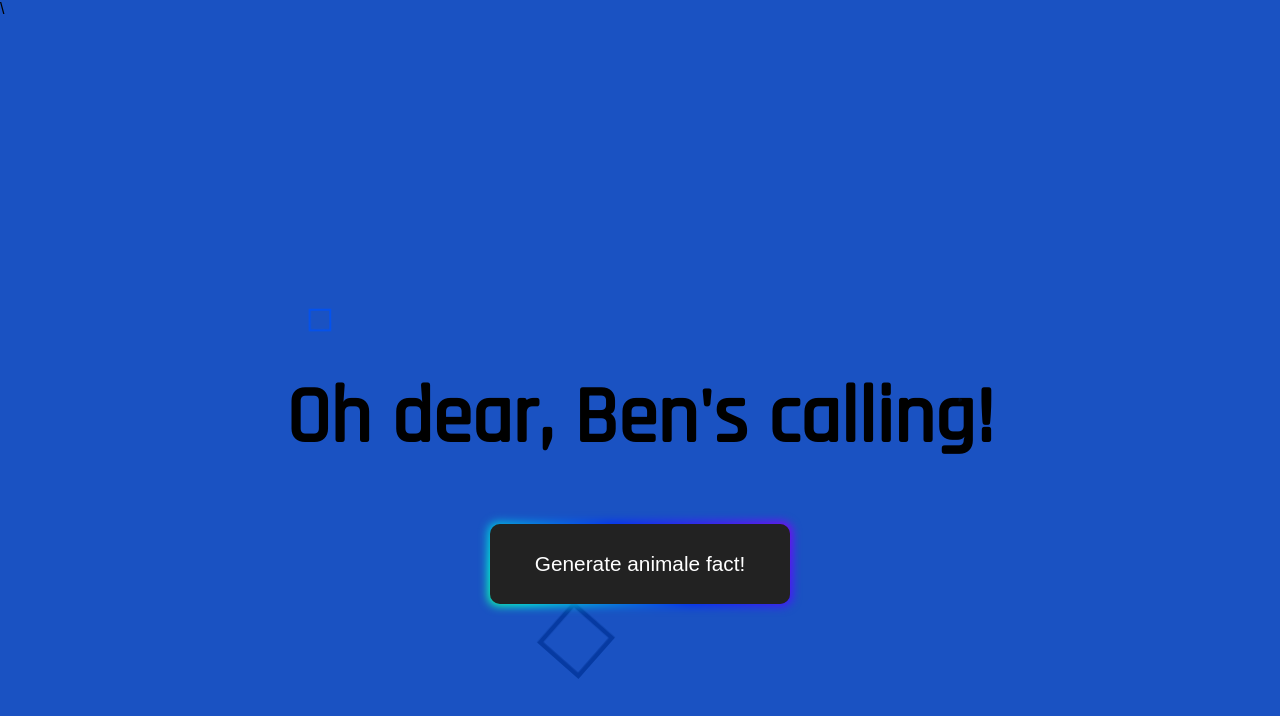
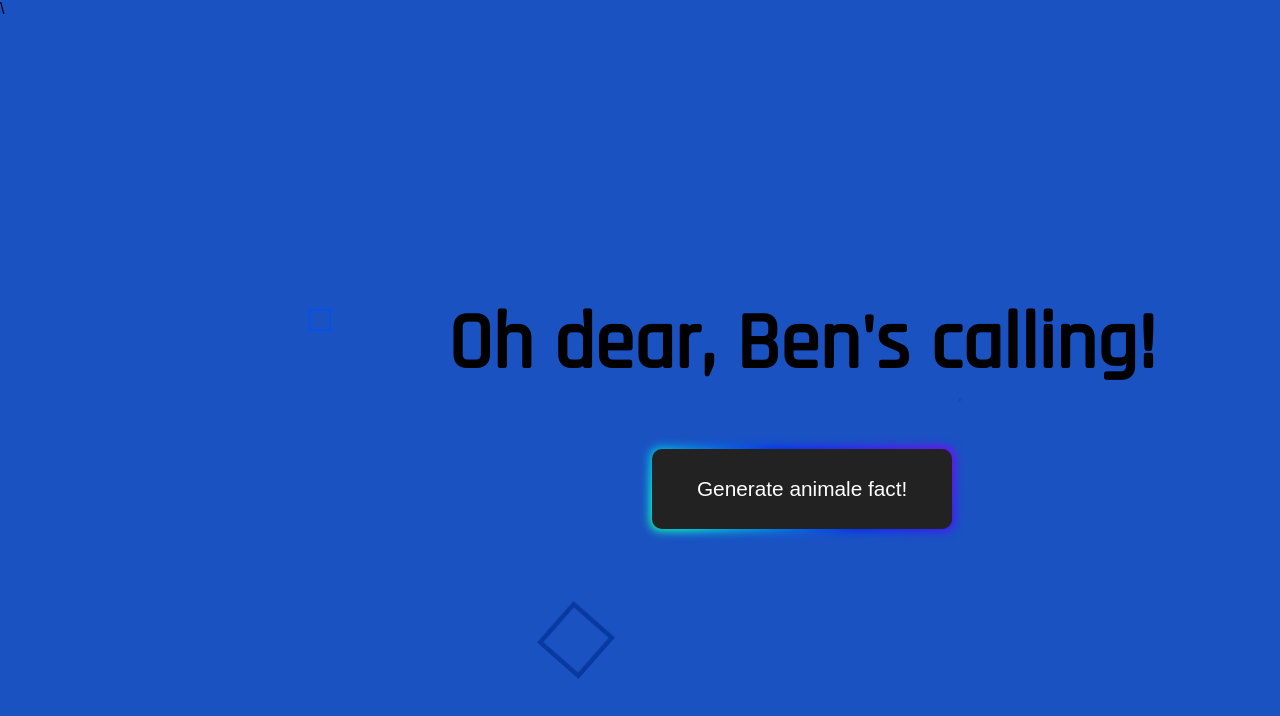
Before and after one commit to Kevin-Nichols/Random-Animal-Fact, a plain HTML site: page index.html in a window 1280 px wide. Drawn offline with Linux system fonts and the light colour scheme.

Commit message:
fixed vertical spacing

```diff
--- a/style.css
+++ b/style.css
@@ -1,7 +1,9 @@
 #main, #fact{
   text-align: center;
-  margin-top: 350px;
   font-family: 'Rajdhani', sans-serif;
+  position: absolute;
+  top: 30%;
+  left: 35%;
 }
 
 #main{
```
